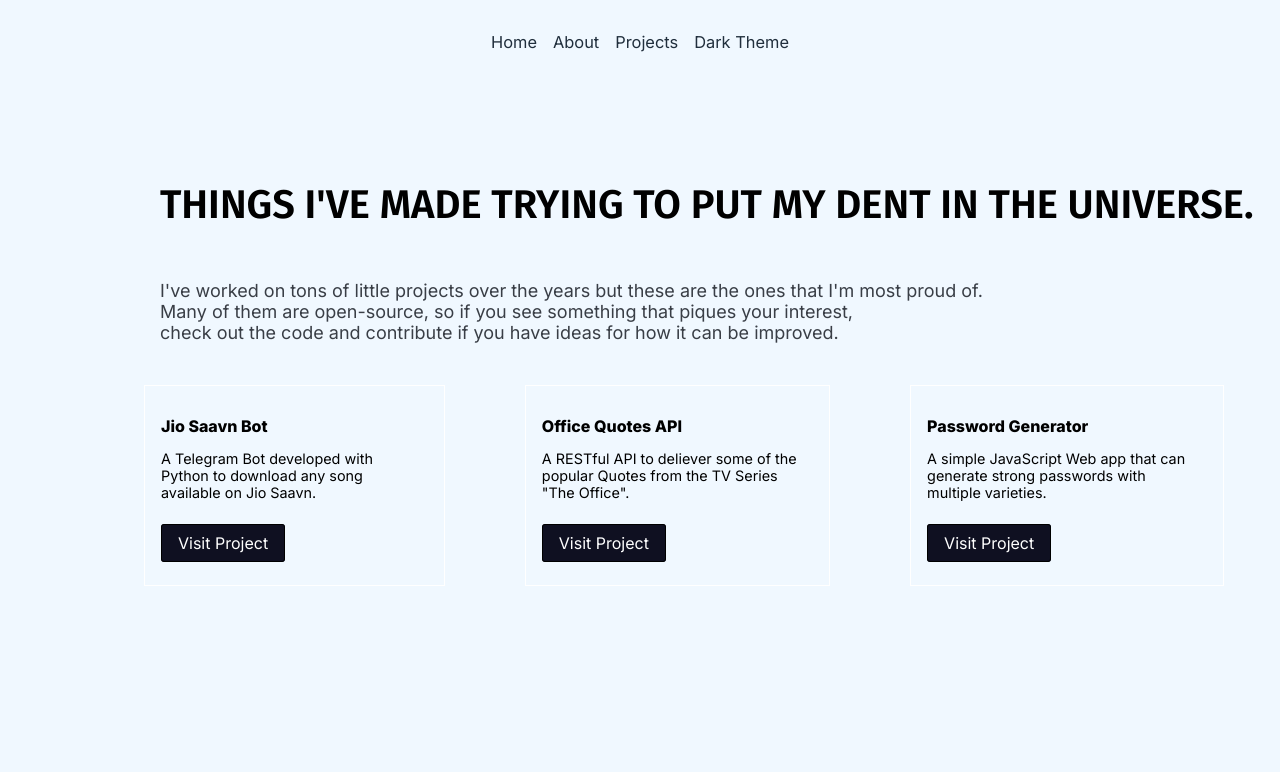
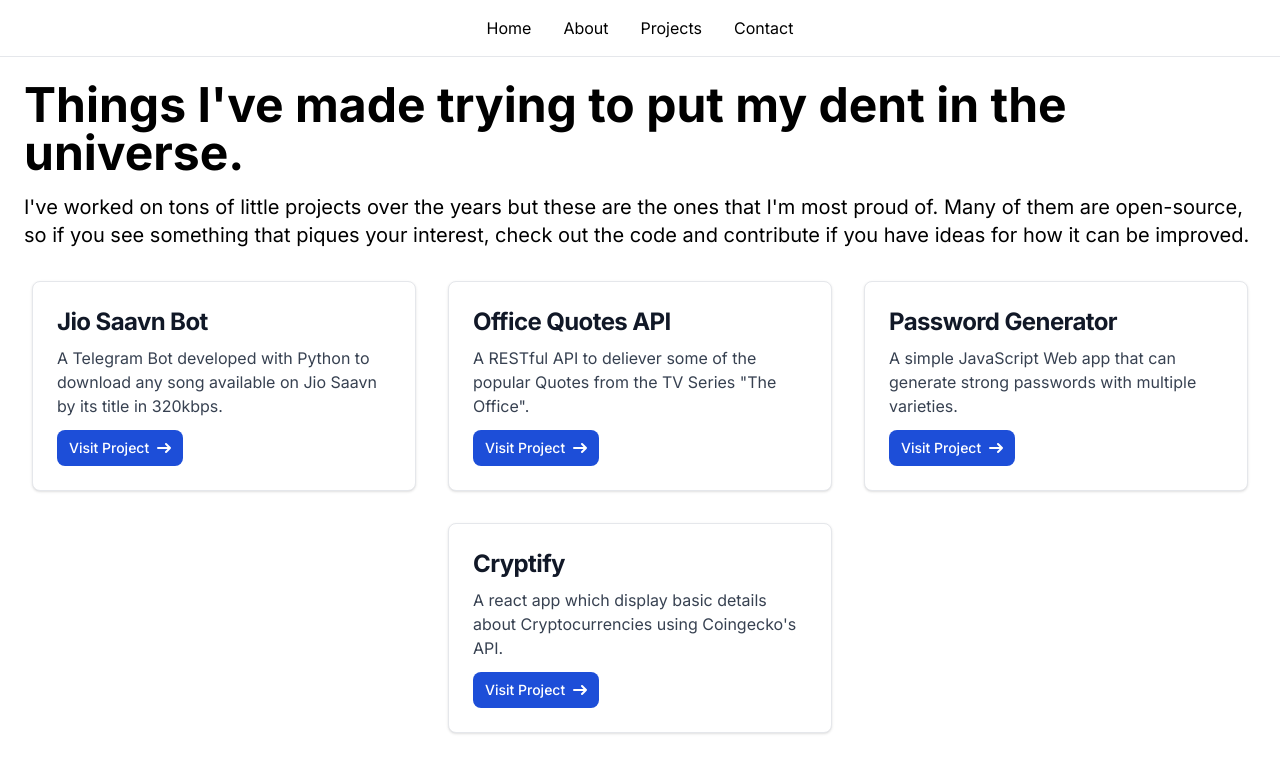
Before and after one commit to Anuragd275/Anuragd275.github.io, a plain HTML site: page projects.html in a window 1280 px wide. Drawn offline with nearby package versions, Linux system fonts and the light colour scheme.

Commit message:
Update projects.html

```diff
--- a/projects.html
+++ b/projects.html
@@ -4,142 +4,268 @@
     <meta charset="UTF-8" />
     <meta name="viewport" content="width=device-width, initial-scale=1.0" />
     <link rel="icon" href="assets/favicon/favicon.ico" type="image/x-icon" />
-    <link rel="stylesheet" href="style.css" />
-    <script src="script.js"></script>
-    <script
-      src="https://kit.fontawesome.com/991ac3604a.js"
-      crossorigin="anonymous"
-    ></script>
-    <title>Projects - Anurag</title>
+    <title>Anurag Dubey - Projects</title>
+    <script src="https://cdn.tailwindcss.com"></script>
+    <link rel="preconnect" href="https://fonts.googleapis.com" />
+    <link rel="preconnect" href="https://fonts.gstatic.com" crossorigin />
+    <link
+      href="https://fonts.googleapis.com/css2?family=Inter:ital,opsz,wght@0,14..32,100..900;1,14..32,100..900&display=swap"
+      rel="stylesheet"
+    />
     <style>
-      #projectNavLink {
-        color: #3f72af;
+      body,
+      nav {
+        font-family: Inter;
+      }
+
+      /* Custom transition classes for smooth slide effect */
+      .menu-hidden {
+        max-height: 0;
+        overflow: hidden;
+        transition: max-height 0.6s ease;
+      }
+      .menu-visible {
+        max-height: 100vh;
+        transition: max-height 0.6s ease;
       }
     </style>
   </head>
-  <body>
-    <div class="desktop-nav" id="desktop-navbar">
-      <a href="index.html">Home</a>
-      <a href="about.html">About</a>
-      <a href="projects.html" id="projectNavLink">Projects</a>
-      <a href="#" id="themeToggler" onclick="toggleTheme()">Dark Theme</a>
+  <body class="bg-white text-black dark:bg-black dark:text-white">
+    <nav class="p-4 bg-white text-black dark:bg-black dark:text-white">
+      <div
+        class="container mx-auto flex justify-end md:justify-center items-center"
+      >
+        <!-- Logo -->
+        <!-- <div class="text-black text-xl font-bold">Logo</div> -->
+
+        <!-- Menu (Hidden on small screens) -->
+        <ul class="hidden md:flex space-x-8 text-black dark:text-white">
+          <li><a href="index.html" class="hover:text-gray-700">Home</a></li>
+          <li><a href="about.html" class="hover:text-gray-700">About</a></li>
+          <li>
+            <a href="project.html" class="hover:text-gray-700">Projects</a>
+          </li>
+          <li>
+            <a href="contact.html" class="hover:text-gray-700">Contact</a>
+          </li>
+        </ul>
+
+        <!-- Hamburger Icon (Visible on small screens) -->
+        <div class="md:hidden">
+          <button id="menu-toggle" class="text-white focus:outline-none">
+            <svg
+              xmlns="http://www.w3.org/2000/svg"
+              fill="none"
+              viewBox="0 0 24 24"
+              stroke-width="1.5"
+              stroke="currentColor"
+              class="size-6 text-black dark:text-white"
+            >
+              <path
+                stroke-linecap="round"
+                stroke-linejoin="round"
+                d="M3.75 9h16.5m-16.5 6.75h16.5"
+              />
+            </svg>
+          </button>
         </div>
-    <nav class="menu--right mobile-nav" role="navigation">
-      <div class="menuToggle">
-        <input type="checkbox" />
-        <span></span>
-        <span></span>
-        <span></span>
-        <ul class="menuItem">
+      </div>
+
+      <!-- Mobile Menu (Initially hidden) -->
+      <div id="mobile-menu" class="h-screen menu-hidden md:hidden">
+        <ul class="flex flex-col space-y-4 text-center items-center mt-4">
+          <li><a href="index.html" class="hover:text-gray-700">Home</a></li>
+          <hr class="h-[1] w-1/2" />
+          <li><a href="about.html" class="hover:text-gray-700">About</a></li>
+          <hr class="h-[1] w-1/2" />
           <li>
-            <a href="index.html">Home</a>
-            <hr />
+            <a href="project.html" class="hover:text-gray-700">Projects</a>
           </li>
-
+          <hr class="h-[1] w-1/2" />
           <li>
-            <a href="about.html">About</a>
-            <hr />
+            <a href="contact.html" class="hover:text-gray-700">Contact</a>
           </li>
-
-          <li>
-            <a href="projects.html">Projects</a>
-            <hr />
-          </li>
-
-          <li>
-            <a href="#" id="themeToggler" onclick="toggleTheme();"
-              >Dark Theme</a
-            >
-            <hr />
-          </li>
+          <hr class="h-[1] w-1/2" />
         </ul>
       </div>
     </nav>
-    <section id="heroBox" class="projectHero">
-      <div class="hero-text">
-        <h1 id="hero-h1">
+
+    <hr />
+
+    <section class="m-2 p-4">
+      <h1 class="text-4xl font-bold md:text-5xl">
         Things I've made trying to put my dent in the universe.
       </h1>
+      <h1 class="mt-4 md:text-xl">
+        I've worked on tons of little projects over the years but these are the
+        ones that I'm most proud of. Many of them are open-source, so if you see
+        something that piques your interest, check out the code and contribute
+        if you have ideas for how it can be improved.
+      </h1>
+    </section>
+
+    <section
+      class="flex flex-col items-center gap-8 mt-4 md:flex-row md:w-full md:justify-center md:flex-wrap"
+    >
+      <div
+        class="max-w-sm p-6 bg-white border border-gray-200 rounded-lg shadow dark:bg-black dark:border-gray-700"
+      >
+        <a href="#">
+          <h5
+            class="mb-2 text-2xl font-bold tracking-tight text-gray-900 dark:text-white"
+          >
+            Jio Saavn Bot
+          </h5>
+        </a>
+        <p class="mb-3 font-normal text-gray-700 dark:text-gray-400">
+          A Telegram Bot developed with Python to download any song available on
+          Jio Saavn by its title in 320kbps.
+        </p>
+        <a
+          href="https://github.com/Anuragd275/jio-saavn-bot"
+          target="_blank"
+          class="inline-flex items-center px-3 py-2 text-sm font-medium text-center text-white bg-blue-700 rounded-lg hover:bg-blue-800 focus:ring-4 focus:outline-none focus:ring-blue-300 dark:bg-white dark:hover:bg-slate-200 dark:text-black dark:focus:ring-blue-800"
+        >
+          Visit Project
+          <svg
+            class="rtl:rotate-180 w-3.5 h-3.5 ms-2"
+            aria-hidden="true"
+            xmlns="http://www.w3.org/2000/svg"
+            fill="none"
+            viewBox="0 0 14 10"
+          >
+            <path
+              stroke="currentColor"
+              stroke-linecap="round"
+              stroke-linejoin="round"
+              stroke-width="2"
+              d="M1 5h12m0 0L9 1m4 4L9 9"
+            />
+          </svg>
+        </a>
       </div>
-      <div class="hero-subtext">
-        <p id="hero-p">
-          I've worked on tons of little projects over the years but these are
-          the ones that I'm most proud of.<br />
-          Many of them are open-source, so if you see something that piques your
-          interest,<br />
-          check out the code and contribute if you have ideas for how it can be
-          improved.
-        </p>
-      </div>
-    </section>
-    <section id="projectBox">
-      <!-- 1 -->
-      <div class="outerWrapper">
-        <div class="projectWrapper">
-          <div class="projectName">
-            <h1 class="projectTitle">Jio Saavn Bot</h1>
-          </div>
-          <div class="projectDesc">
-            <p class="descText">
-              A Telegram Bot developed with Python to download any song
-              available on Jio Saavn.
-            </p>
-          </div>
-          <div class="urlDiv">
-            <a
-              href="https://t.me/jio_saavn_songs_bot"
-              class="projectLink"
-              target="_blank"
-              >Visit Project</a
+
+      <div
+        class="max-w-sm p-6 bg-white border border-gray-200 rounded-lg shadow dark:bg-black dark:border-gray-700"
       >
-          </div>
-        </div>
-      </div>
-      <!-- 2 -->
-      <div class="outerWrapper">
-        <div class="projectWrapper">
-          <div class="projectName">
-            <h1 class="projectTitle">Office Quotes API</h1>
-          </div>
-          <div class="projectDesc">
-            <p class="descText">
+        <a href="#">
+          <h5
+            class="mb-2 text-2xl font-bold tracking-tight text-gray-900 dark:text-white"
+          >
+            Office Quotes API
+          </h5>
+        </a>
+        <p class="mb-3 font-normal text-gray-700 dark:text-gray-400">
           A RESTful API to deliever some of the popular Quotes from the TV
           Series "The Office".
         </p>
+        <a
+          href="https://github.com/Anuragd275/office-quotes-api"
+          class="inline-flex items-center px-3 py-2 text-sm font-medium text-center text-white bg-blue-700 rounded-lg hover:bg-blue-800 focus:ring-4 focus:outline-none focus:ring-blue-300 dark:bg-white dark:hover:bg-slate-200 dark:text-black dark:focus:ring-blue-800"
+        >
+          Visit Project
+          <svg
+            class="rtl:rotate-180 w-3.5 h-3.5 ms-2"
+            aria-hidden="true"
+            xmlns="http://www.w3.org/2000/svg"
+            fill="none"
+            viewBox="0 0 14 10"
+          >
+            <path
+              stroke="currentColor"
+              stroke-linecap="round"
+              stroke-linejoin="round"
+              stroke-width="2"
+              d="M1 5h12m0 0L9 1m4 4L9 9"
+            />
+          </svg>
+        </a>
       </div>
-          <div class="urlDiv">
+
+      <div
+        class="max-w-sm p-6 bg-white border border-gray-200 rounded-lg shadow dark:bg-black dark:border-gray-700"
+      >
+        <a href="#">
+          <h5
+            class="mb-2 text-2xl font-bold tracking-tight text-gray-900 dark:text-white"
+          >
+            Password Generator
+          </h5>
+        </a>
+        <p class="mb-3 font-normal text-gray-700 dark:text-gray-400">
+          A simple JavaScript Web app that can generate strong passwords with
+          multiple varieties.
+        </p>
         <a
-              href="https://office-quotes-api.onrender.com/"
-              class="projectLink"
-              target="_blank"
-              >Visit Project</a
+          href="https://github.com/Anuragd275/password_generator"
+          class="inline-flex items-center px-3 py-2 text-sm font-medium text-center text-white bg-blue-700 rounded-lg hover:bg-blue-800 focus:ring-4 focus:outline-none focus:ring-blue-300 dark:bg-white dark:hover:bg-slate-200 dark:text-black dark:focus:ring-blue-800"
         >
+          Visit Project
+          <svg
+            class="rtl:rotate-180 w-3.5 h-3.5 ms-2"
+            aria-hidden="true"
+            xmlns="http://www.w3.org/2000/svg"
+            fill="none"
+            viewBox="0 0 14 10"
+          >
+            <path
+              stroke="currentColor"
+              stroke-linecap="round"
+              stroke-linejoin="round"
+              stroke-width="2"
+              d="M1 5h12m0 0L9 1m4 4L9 9"
+            />
+          </svg>
+        </a>
       </div>
-        </div>
-      </div>
-      <!-- 3 -->
-      <div class="outerWrapper">
-        <div class="projectWrapper">
-          <div class="projectName">
-            <h1 class="projectTitle">Password Generator</h1>
-          </div>
-          <div class="projectDesc">
-            <p class="descText">
-              A simple JavaScript Web app that can generate strong passwords
-              with multiple varieties.
+
+      <div
+        class="max-w-sm p-6 mb-2 bg-white border border-gray-200 rounded-lg shadow dark:bg-black dark:border-gray-700"
+      >
+        <a href="#">
+          <h5
+            class="mb-2 text-2xl font-bold tracking-tight text-gray-900 dark:text-white"
+          >
+            Cryptify
+          </h5>
+        </a>
+        <p class="mb-3 font-normal text-gray-700 dark:text-gray-400">
+          A react app which display basic details about Cryptocurrencies using
+          Coingecko's API.
         </p>
-          </div>
-          <div class="urlDiv">
         <a
-              href="https://pass-generator-chi.vercel.app/"
-              class="projectLink"
-              target="_blank"
-              >Visit Project</a
+          href="https://github.com/Anuragd275/cryptify"
+          class="inline-flex items-center px-3 py-2 text-sm font-medium text-center text-white bg-blue-700 rounded-lg hover:bg-blue-800 focus:ring-4 focus:outline-none focus:ring-blue-300 dark:bg-white dark:hover:bg-slate-200 dark:text-black dark:focus:ring-blue-800"
         >
-          </div>
-        </div>
+          Visit Project
+          <svg
+            class="rtl:rotate-180 w-3.5 h-3.5 ms-2"
+            aria-hidden="true"
+            xmlns="http://www.w3.org/2000/svg"
+            fill="none"
+            viewBox="0 0 14 10"
+          >
+            <path
+              stroke="currentColor"
+              stroke-linecap="round"
+              stroke-linejoin="round"
+              stroke-width="2"
+              d="M1 5h12m0 0L9 1m4 4L9 9"
+            />
+          </svg>
+        </a>
       </div>
     </section>
-    <script src="script.js"></script>
+
+    <script>
+      // Toggle the mobile menu with smooth effect
+      document
+        .getElementById("menu-toggle")
+        .addEventListener("click", function () {
+          const menu = document.getElementById("mobile-menu");
+          menu.classList.toggle("menu-hidden");
+          menu.classList.toggle("menu-visible");
+        });
+    </script>
   </body>
 </html>
```
Lines whose indentation alone changed are shown as unchanged.
